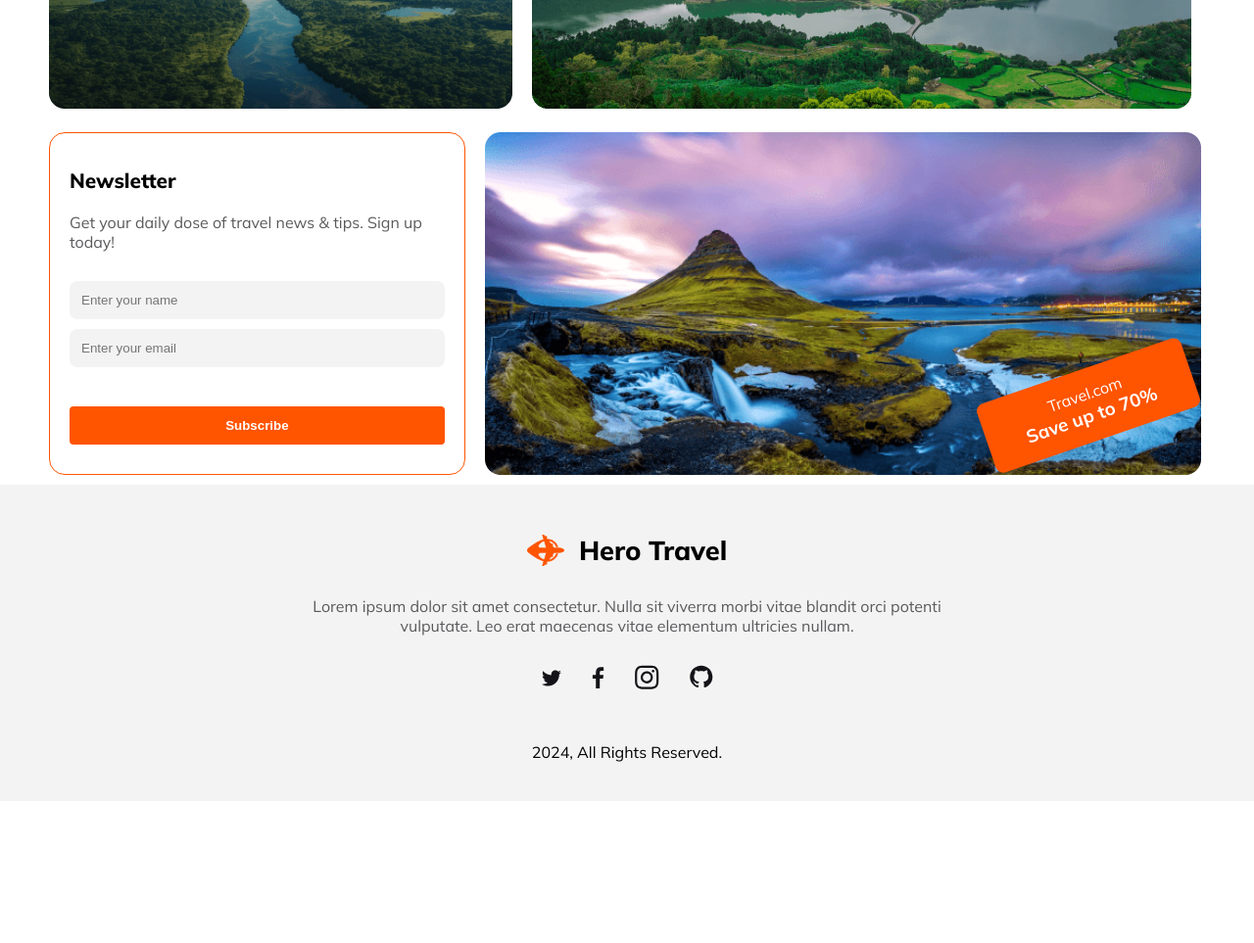
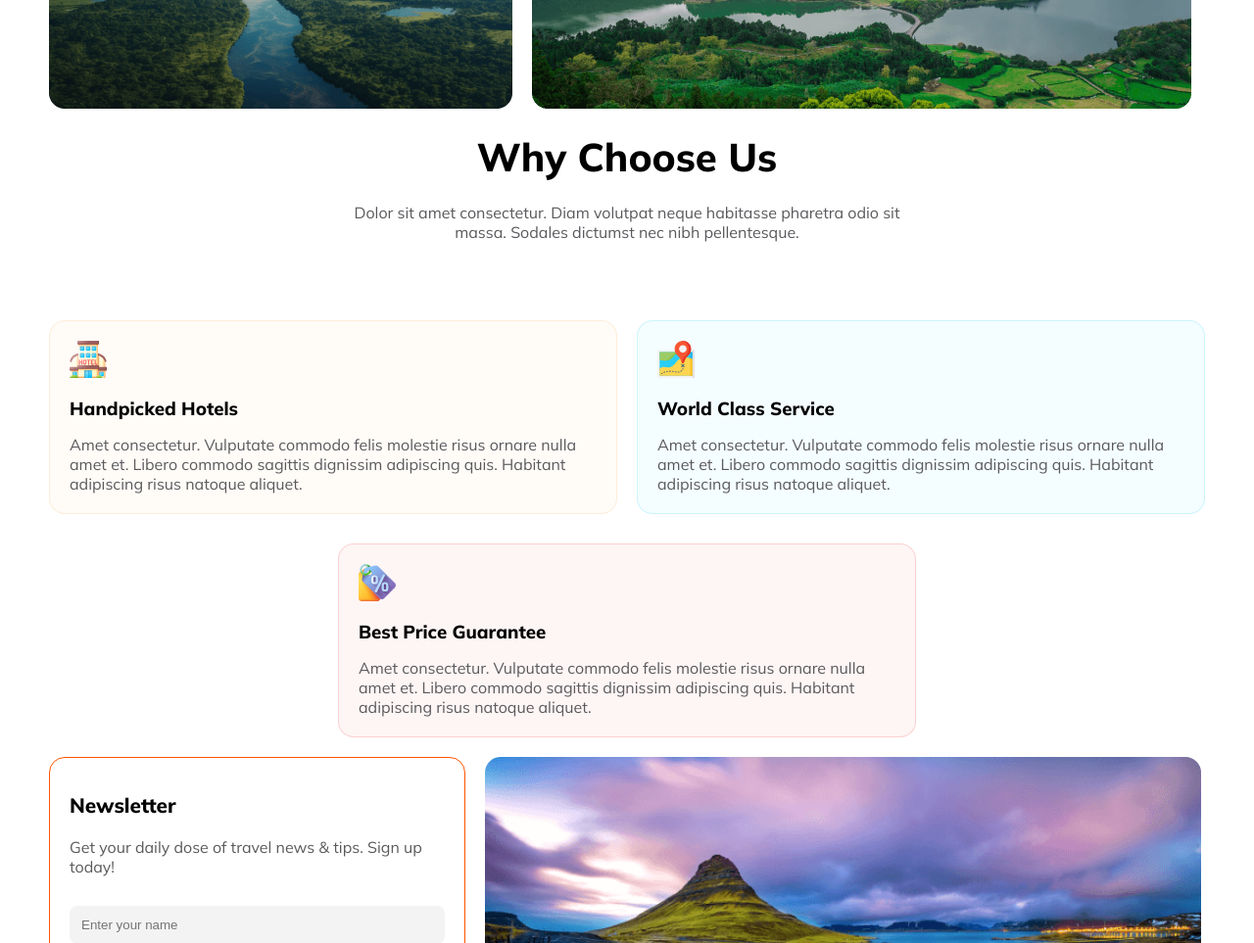
Before and after one commit to morshidulrahman/assignment-2, a plain HTML site: page index.html in a window 1280 px wide. Shown: the part 2080-3043 px from the top of the page at 98% size. Before the commit the page ends 2898 px from the top, so only its background shows below. Drawn offline with Linux system fonts and the light colour scheme.

Commit message:
choose us section done and response done

```diff
--- a/index.html
+++ b/index.html
@@ -136,6 +136,46 @@
         </div>
       </div>
     </section>
+    <section class="container">
+      <div class="heading">
+        <h1>Why Choose Us</h1>
+        <p>
+          Dolor sit amet consectetur. Diam volutpat neque habitasse pharetra
+          odio sit massa. Sodales dictumst nec nibh pellentesque.
+        </p>
+      </div>
+      <div class="choose_wrapper">
+        <div class="chose_box chose_left">
+          <img src="./Images/hotel 1.svg" alt="hotel" />
+          <h3>Handpicked Hotels</h3>
+          <p>
+            Amet consectetur. Vulputate commodo felis molestie risus ornare
+            nulla amet et. Libero commodo sagittis dignissim adipiscing quis.
+            Habitant adipiscing risus natoque aliquet.
+          </p>
+        </div>
+        <div class="chose_box chose_right">
+          <img src="./Images/map 1.svg" alt="map" />
+          <h3>World Class Service</h3>
+          <p>
+            Amet consectetur. Vulputate commodo felis molestie risus ornare
+            nulla amet et. Libero commodo sagittis dignissim adipiscing quis.
+            Habitant adipiscing risus natoque aliquet.
+          </p>
+        </div>
+      </div>
+      <div class="chose_down">
+        <div class="chose_down_box">
+          <img src="./Images/price-tag 1.svg" alt="price" />
+          <h3>Best Price Guarantee</h3>
+          <p>
+            Amet consectetur. Vulputate commodo felis molestie risus ornare
+            nulla amet et. Libero commodo sagittis dignissim adipiscing quis.
+            Habitant adipiscing risus natoque aliquet.
+          </p>
+        </div>
+      </div>
+    </section>
     <!-- subscribe section -->
     <section class="container">
       <div class="subscribe_wrapper">
@@ -157,6 +197,7 @@
         </div>
       </div>
     </section>
+    <!-- footer section -->
     <footer class="footer_content">
       <div class="footer_wrapper">
         <div class="footer_title">
--- a/style.css
+++ b/style.css
@@ -320,9 +320,72 @@ p.footer_desc {
 .footer_content_reserved {
     padding-bottom: 40px;
 }
+
+.choose_wrapper {padding-top: 40px;display: flex;gap: 20px;justify-content: space-between;}
+
+.chose_box img {
+    width: 7%;
+}
+
+.chose_box h3 {
+    font-weight: 800;
+    padding: 15px 0px;
+}
+
+.chose_box p {
+    color: #5A5A5D;
+}
+
+.chose_box {
+    border-radius: 16px;
+    padding: 20px;
+}
+.chose_left{
+
+border: 1px solid rgba(251, 181, 99, 0.20);
+background: rgba(251, 181, 99, 0.05);
+}
+.chose_right{
+border: 1px solid rgba(41, 206, 246, 0.20);
+background: rgba(41, 206, 246, 0.05);
+}
+
+.chose_down {
+    display: flex;
+    align-items: center;
+    justify-content: center;
+    margin-top: 30px;
+}
+
+.chose_down_box {
+    width: 50%;
+    padding: 20px;
+    border-radius: 16px;
+    border: 1px solid rgba(233, 68, 68, 0.20);
+    background: rgba(233, 68, 68, 0.05);
+}
+
+.chose_down_box img {
+    width: 7%;
+}
+
+.chose_down_box h3 {
+    font-weight: 800;
+    padding: 15px 0px;
+}
+
+.chose_down_box p {
+    color: #5A5A5D;
+}
 /* response design */
 
 @media only screen and (max-width: 600px) {
+    .choose_wrapper {
+        flex-direction: column;
+    }
+    .chose_down_box {
+        width: 100%;
+    }
     .footer_wrapper {
         width: 80%;
         padding: 50px 0px;
```
Also changed, not shown: Images/hotel 1.svg (added), Images/map 1.svg (added), Images/price-tag 1.svg (added).
